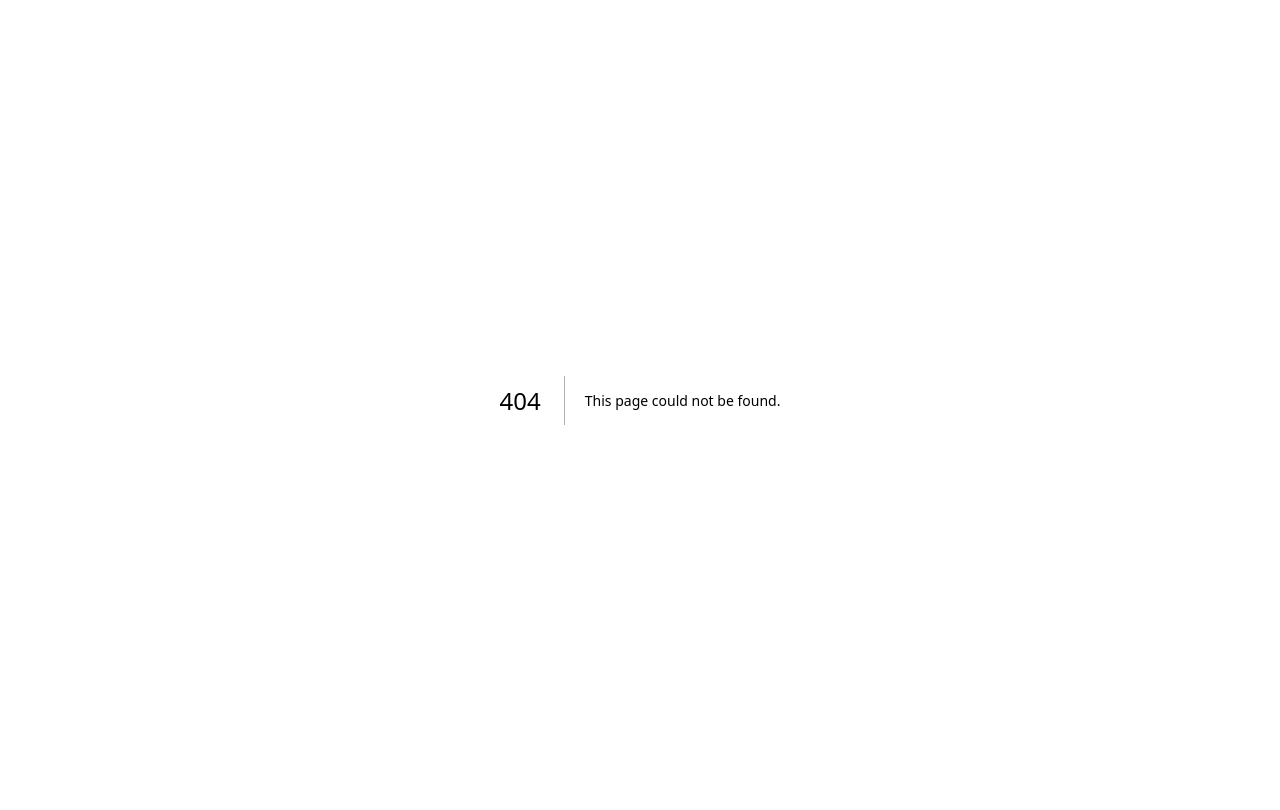
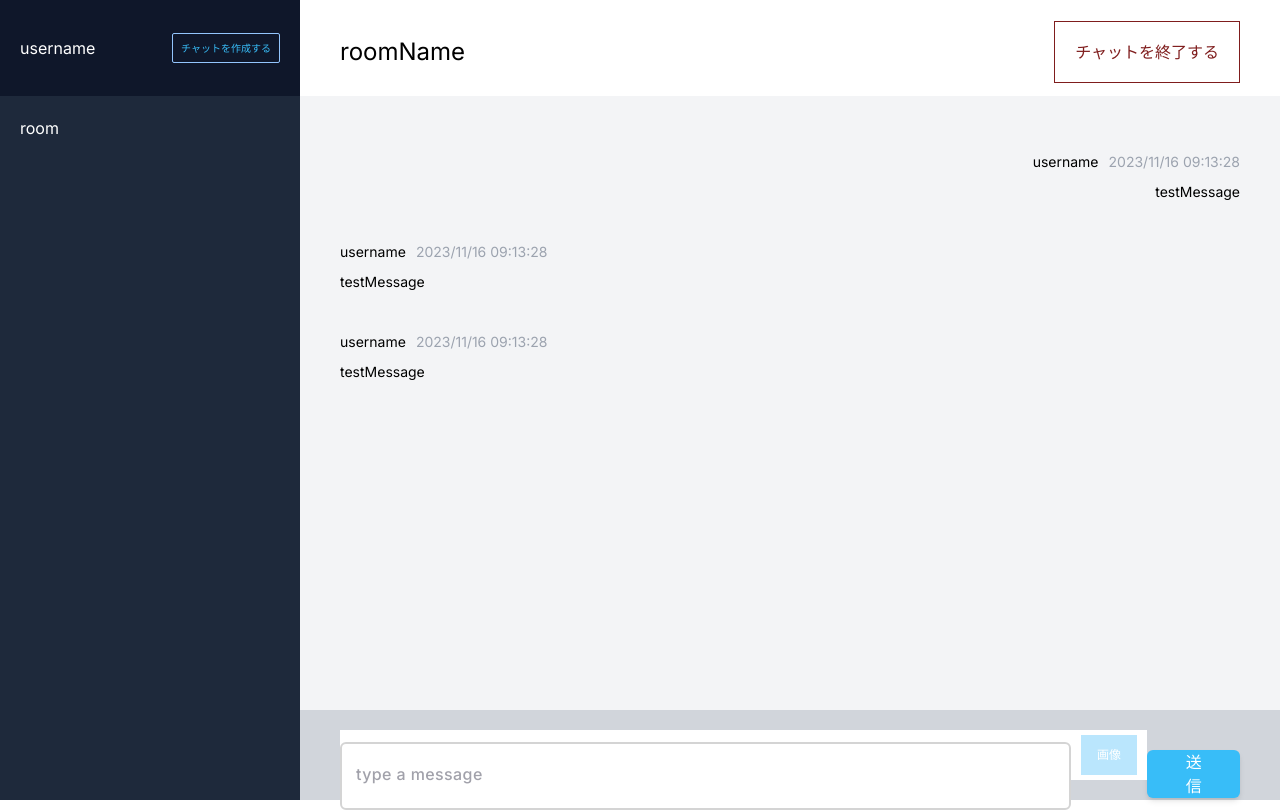
Before and after one commit to sc30gsw/next14-chat-app, a Next.js app: page /rooms/1/messages in a window 1280 px wide. Before the commit this address had no page. Built offline with nearby package versions, Linux system fonts and the light colour scheme.

Commit message:
💄 チャットページの作成

```diff
--- /dev/null
+++ b/src/app/rooms/[roomId]/messages/page.tsx
@@ -0,0 +1,21 @@
+import React from 'react'
+
+import Form from '@/components/messages/Form'
+import Header from '@/components/messages/Header'
+import MessageList from '@/components/messages/MessageList'
+import Sidebar from '@/components/sidebar/Sidebar'
+
+const MessagesPage = () => {
+  return (
+    <main className="flex sm:flex-row flex-col">
+      <Sidebar />
+      <div className="bg-white w-full md:w-[calc(100%-300px)] sm:w-[calc(100%-230px)]">
+        <Header />
+        <MessageList />
+        <Form />
+      </div>
+    </main>
+  )
+}
+
+export default MessagesPage
--- /dev/null
+++ b/src/components/messages/Form.tsx
@@ -0,0 +1,48 @@
+'use client'
+
+import { zodResolver } from '@hookform/resolvers/zod'
+import React from 'react'
+import { useForm } from 'react-hook-form'
+
+import Button from '@/components/Button'
+import Input from '@/components/Input'
+import ImageUploader from '@/components/messages/ImageUploader'
+import type { MessageInput } from '@/types/MessageInput'
+import { messageScheme } from '@/types/MessageInput'
+
+const Form = () => {
+  const {
+    handleSubmit,
+    control,
+    watch,
+    setError,
+    reset,
+    formState: { isSubmitting },
+  } = useForm<MessageInput>({
+    resolver: zodResolver(messageScheme),
+    defaultValues: { message: '', image: '' },
+  })
+
+  const messageValue = watch('message')
+
+  return (
+    <form className="bg-gray-300 h-[90px] py-5 px-10 flex">
+      <div className="bg-white flex w-full relative">
+        <Input
+          id="message"
+          name="message"
+          type="text"
+          label="type a message"
+          control={control}
+          disabled={isSubmitting}
+          required
+          isChat
+        />
+        <ImageUploader existsMessage={messageValue ? true : false} />
+      </div>
+      <Button type="submit" label="送信" isChat />
+    </form>
+  )
+}
+
+export default Form
--- /dev/null
+++ b/src/components/messages/Header.tsx
@@ -0,0 +1,18 @@
+import React from 'react'
+
+const Header = () => {
+  return (
+    <div className="h-24 py-0 px-10 flex justify-between">
+      <div className="text-black text-sm md:text-2xl sm:text-base mt-9">
+        roomName
+      </div>
+      <div className="mt-10">
+        <span className="no-underline border border-solid border-red-900 text-red-900 p-3 sm:p-5 sm:text-xs md:text-base transition duration-200 hover:brightness-200">
+          チャットを終了する
+        </span>
+      </div>
+    </div>
+  )
+}
+
+export default Header
--- /dev/null
+++ b/src/components/messages/ImageUploader.tsx
@@ -0,0 +1,31 @@
+'use client'
+
+import React from 'react'
+
+type ImageUploaderProps = {
+  existsMessage: boolean
+}
+
+const ImageUploader: React.FC<ImageUploaderProps> = ({ existsMessage }) => {
+  return (
+    <label
+      htmlFor="fileInput"
+      className={`relative text-xs text-white p-3 w-[60px] my-[5px] mx-[10px] text-center ${
+        existsMessage
+          ? 'shadow-md bg-sky-500 transition duration-200 hover:opacity-70'
+          : 'bg-sky-200'
+      }`}
+    >
+      画像
+      <input
+        disabled={existsMessage}
+        value={undefined}
+        id="fileInput"
+        type="file"
+        className="absolute top-0 left-0 right-0 bottom-0 w-full h-full opacity-0"
+      />
+    </label>
+  )
+}
+
+export default ImageUploader
--- /dev/null
+++ b/src/components/messages/MessageList.tsx
@@ -0,0 +1,51 @@
+import React from 'react'
+
+const MessageList = () => {
+  return (
+    <div className="bg-gray-100 h-[calc(100vh-96px-90px)] px-10 pt-[46px] pb-0 overflow-scroll">
+      <div className="mt-[10px] mx-0 mb-0">
+        <div className="flex justify-end">
+          <div className="text-black text-[10px] sm:text-xs md:text-sm">
+            username
+          </div>
+          <div className="text-gray-400 text-[10px] sm:text-xs md:text-sm pl-[10px]">
+            2023/11/16 09:13:28
+          </div>
+        </div>
+        <div className="mt-[10px]">
+          <div className="text-black text-xs sm:text-sm mb-10 text-right">
+            testMessage
+          </div>
+        </div>
+      </div>
+      <div className="mt-[10px] mx-0 mb-0">
+        <div className="flex">
+          <div className="text-black text-[10px] sm:text-xs md:text-sm">
+            username
+          </div>
+          <div className="text-gray-400 text-[10px] sm:text-xs md:text-sm pl-[10px]">
+            2023/11/16 09:13:28
+          </div>
+        </div>
+        <div className="mt-[10px]">
+          <div className="text-black text-xs sm:text-sm mb-10">testMessage</div>
+        </div>
+      </div>
+      <div className="mt-[10px] mx-0 mb-0">
+        <div className="flex">
+          <div className="text-black text-[10px] sm:text-xs md:text-sm">
+            username
+          </div>
+          <div className="text-gray-400 text-[10px] sm:text-xs md:text-sm pl-[10px]">
+            2023/11/16 09:13:28
+          </div>
+        </div>
+        <div className="mt-[10px]">
+          <div className="text-black text-xs sm:text-sm mb-10">testMessage</div>
+        </div>
+      </div>
+    </div>
+  )
+}
+
+export default MessageList
--- /dev/null
+++ b/src/types/MessageInput.ts
@@ -0,0 +1,8 @@
+import { z } from 'zod'
+
+export const messageScheme = z.object({
+  message: z.string().min(1, 'message is required'),
+  image: z.string().optional().nullable(),
+})
+
+export type MessageInput = z.infer<typeof messageScheme>
```
